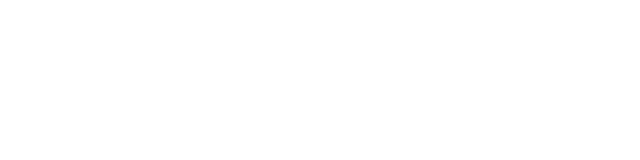
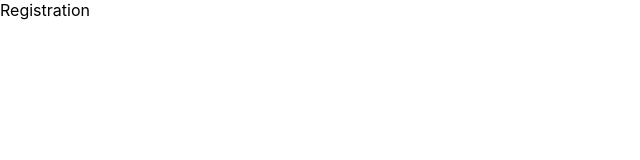
Before and after one commit to Wojtekpob/WebHelperApp, a React (Create React App) app in the folder frontend/: page /register in a window 1280 px wide. Shown: the top 160 px of the page, without its empty margins (0-640 px from the left). Built offline with nearby package versions, Linux system fonts and the light colour scheme.

Commit message:
added reg

```diff
--- a/frontend/src/register/index.js
+++ b/frontend/src/register/index.js
@@ -1,7 +1,7 @@
 import React from "react";
 
 const Register = () => {
-  return <div></div>;
+  return <div>Registration</div>;
 };
 
 export default Register;
```
